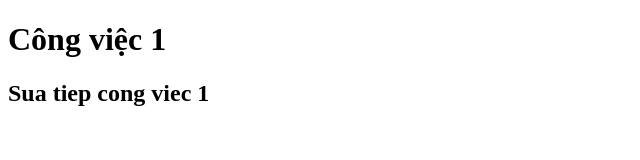
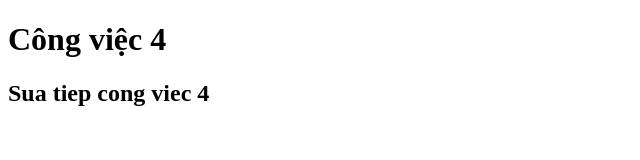
Before and after one commit to VaporeonUwU/Duan5, a plain HTML site: page index.html in a window 1280 px wide. Shown: the full height of the page, 0-640 px from the left. Drawn offline with Linux system fonts and the light colour scheme.

Commit message:
congviec4

```diff
--- a/index.html
+++ b/index.html
@@ -6,7 +6,7 @@
     <title>Document</title>
   </head>
   <body>
-    <h1>Công việc 1</h1>
-    <h2>Sua tiep cong viec 1</h2>
+    <h1>Công việc 4</h1>
+    <h2>Sua tiep cong viec 4</h2>
   </body>
 </html>
```
